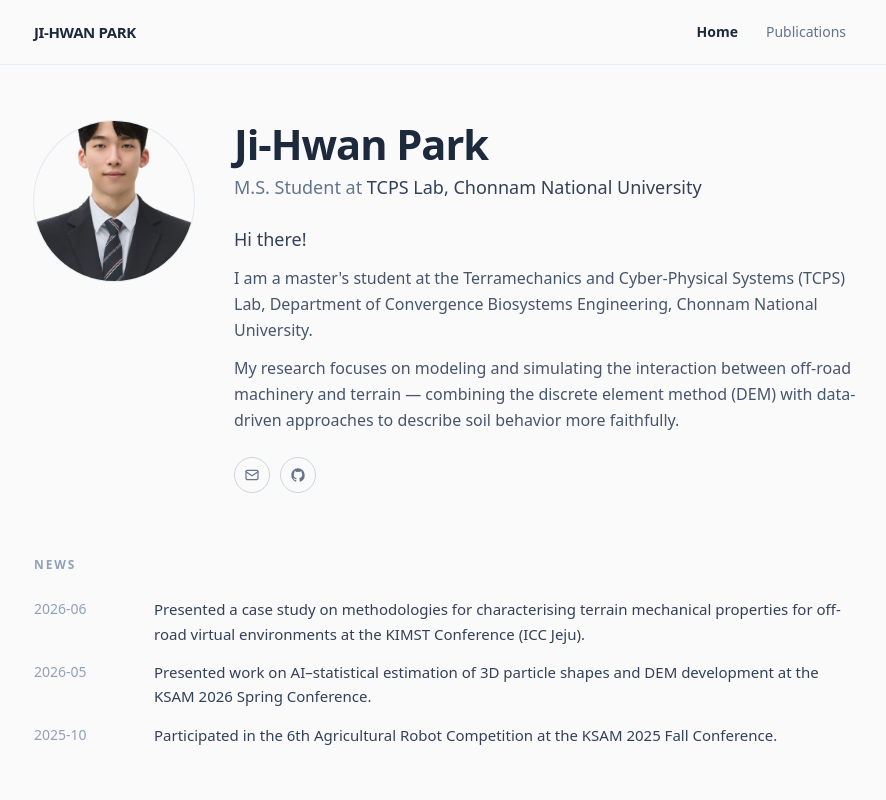
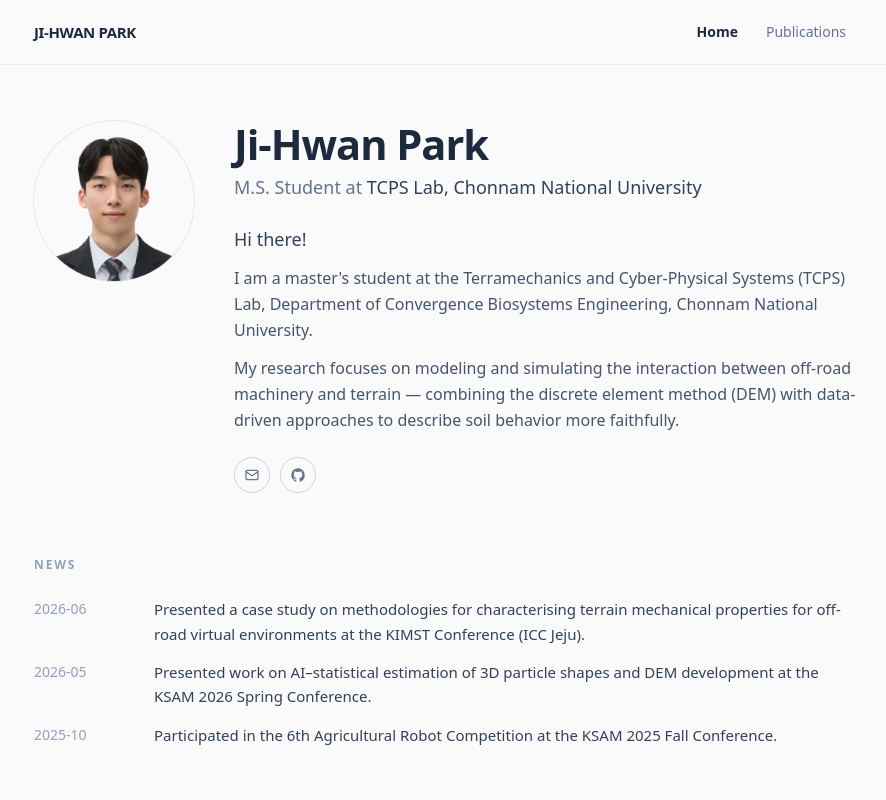
Before and after one commit to jihwannpark/jihwannpark.github.io, a Next.js app: page / in a window 1280 px wide. Shown: the top 800 px of the page, without its empty margins (194-1080 px from the left). Built offline with nearby package versions, Linux system fonts and the light colour scheme; a web font is replaced by a local one.

Commit message:
Center profile photo (object-top so head is not cut)

```diff
--- a/src/app/page.tsx
+++ b/src/app/page.tsx
@@ -42,7 +42,7 @@ export default function Home() {
           <img
             src={profile.photo}
             alt={profile.name}
-            className="h-40 w-40 shrink-0 rounded-full object-cover ring-1 ring-slate-200"
+            className="h-40 w-40 shrink-0 rounded-full object-cover object-top ring-1 ring-slate-200"
           />
 
           <div className="flex-1">
```
